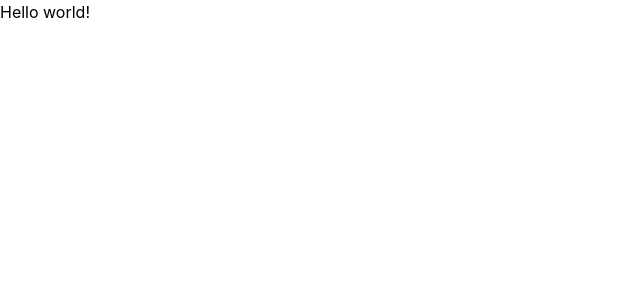
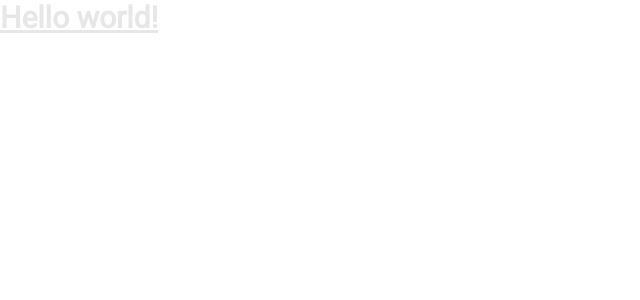
Before and after one commit to MeowKawaii/tpit-nanthikan, a React (Create React App) app: page / in a window 1280 px wide. Shown: the top 300 px of the page, without its empty margins (0-640 px from the left). Built offline with nearby package versions, Linux system fonts and the light colour scheme.

Commit message:
init style

```diff
--- a/public/index.html
+++ b/public/index.html
@@ -1,14 +1,12 @@
 <!DOCTYPE html>
 <html lang="en">
+
 <head>
   <meta charset="utf-8" />
   <link rel="icon" href="%PUBLIC_URL%/favicon.ico" />
   <meta name="viewport" content="width=device-width, initial-scale=1" />
   <meta name="theme-color" content="#000000" />
-    <meta
-      name="description"
-      content="Web site created using create-react-app"
-    />
+  <meta name="description" content="Web site created using create-react-app" />
   <link rel="apple-touch-icon" href="%PUBLIC_URL%/logo192.png" />
   <!--
       manifest.json provides metadata used when your web app is installed on a
@@ -24,10 +22,13 @@
       work correctly both with client-side routing and a non-root public URL.
       Learn how to configure a non-root public URL by running `npm run build`.
     -->
-    <title>React App</title>
+  <title>TPIT Test Sceening</title>
+  <link rel="preconnect" href="https://fonts.googleapis.com">
+  <link rel="preconnect" href="https://fonts.gstatic.com" crossorigin>
+  <link href="https://fonts.googleapis.com/css2?family=Roboto&display=swap" rel="stylesheet">
 </head>
+
 <body>
-    <noscript>You need to enable JavaScript to run this app.</noscript>
   <div id="root"></div>
   <!--
       This HTML file is a template.
@@ -40,4 +41,5 @@
       To create a production bundle, use `npm run build` or `yarn build`.
     -->
 </body>
+
 </html>
--- a/src/index.css
+++ b/src/index.css
@@ -4,14 +4,40 @@
 
 body {
   margin: 0;
-  font-family: -apple-system, BlinkMacSystemFont, 'Segoe UI', 'Roboto', 'Oxygen',
-    'Ubuntu', 'Cantarell', 'Fira Sans', 'Droid Sans', 'Helvetica Neue',
-    sans-serif;
+  font-size: 15px;
+  font-family: 'Roboto', sans-serif;
   -webkit-font-smoothing: antialiased;
   -moz-osx-font-smoothing: grayscale;
 }
 
-code {
-  font-family: source-code-pro, Menlo, Monaco, Consolas, 'Courier New',
-    monospace;
+h1 {
+  color: #E7E7E7;
+  font-size: 50px;
+
+  @media (min-width: 768px) {
+    font-size: 90px;
+  }
 }
+
+h2 {
+  color: #C2C2C2;
+  font-size: 28px;
+  letter-spacing: 1.5px;
+
+  @media (min-width: 768px) {
+    font-size: 36px;
+  }
+}
+
+p {
+  font-size: 15px;
+
+  @media (min-width: 768px) {
+    font-size: 15px;
+    line-height: 28px;
+  }
+
+  @media (min-width: 1920px) {
+    font-size: 20px;
+  }
+}
--- a/tailwind.config.js
+++ b/tailwind.config.js
@@ -1,8 +1,18 @@
 /** @type {import('tailwindcss').Config} */
 module.exports = {
-  content: [],
+  content: [
+    "./src/**/*.{js,jsx,ts,tsx}",
+  ],
   theme: {
-    extend: {},
+    extend: {
+      colors: {
+        purple: {
+          light: '#F5F4F9',
+          medium: '#5E3DB3',
+          dark: '#090C35',
+        }
+      }
+    },
   },
   plugins: [],
 }
```
Lines whose indentation alone changed are shown as unchanged.
